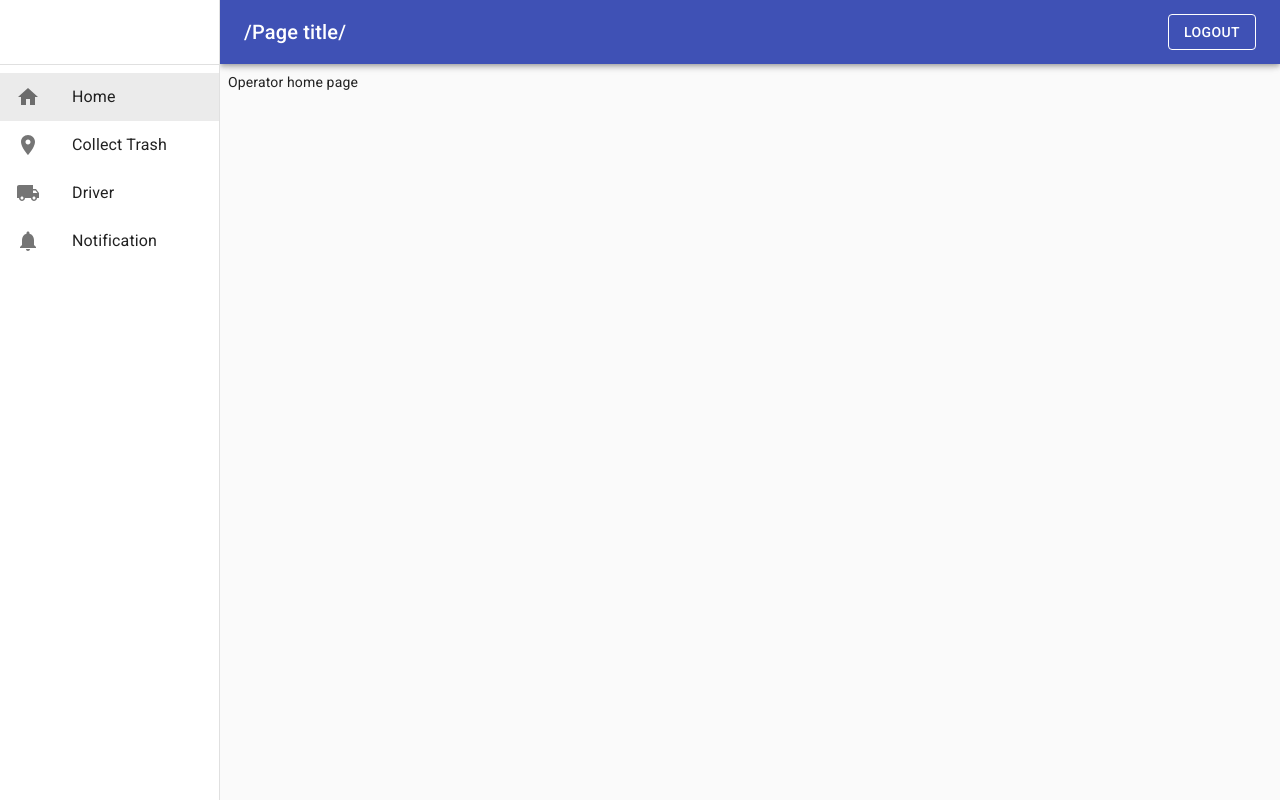
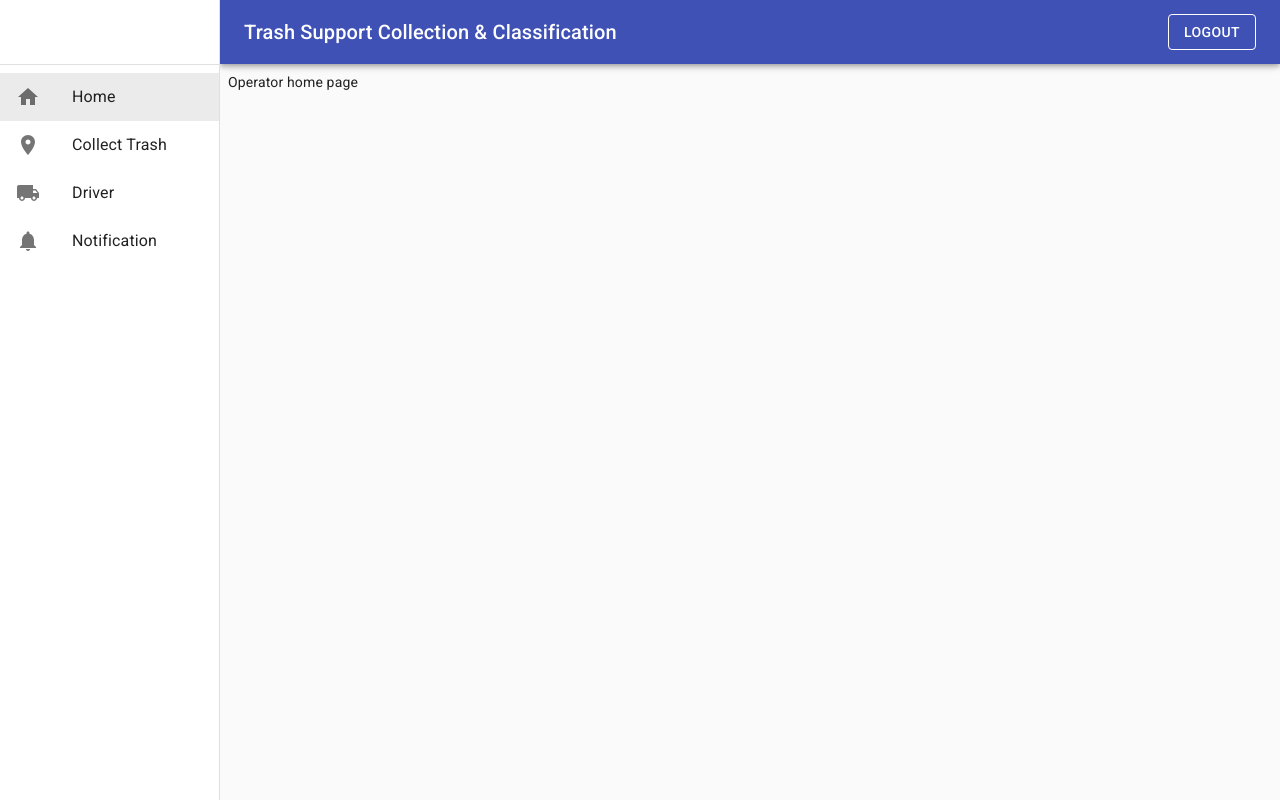
Before and after one commit to nealdam/tscc_web, a React (Create React App) app: page /operator in a window 1280 px wide. Built offline with nearby package versions, Linux system fonts and the light colour scheme; no server answers; sample sign-in values are in the browser's storage.

Commit message:
update page title

```diff
--- a/src/organisms/header/Header.js
+++ b/src/organisms/header/Header.js
@@ -24,7 +24,7 @@ export default function Header() {
     <AppBar position="fixed" className={classes.appBar}>
       <Toolbar>
         <Typography variant="h6" className={classes.title}>
-          /Page title/
+          Trash Support Collection & Classification
         </Typography>
         <Typography variant="subtitle1" style={{ marginRight: 16 }}>
           {userData.userEmail}
```
